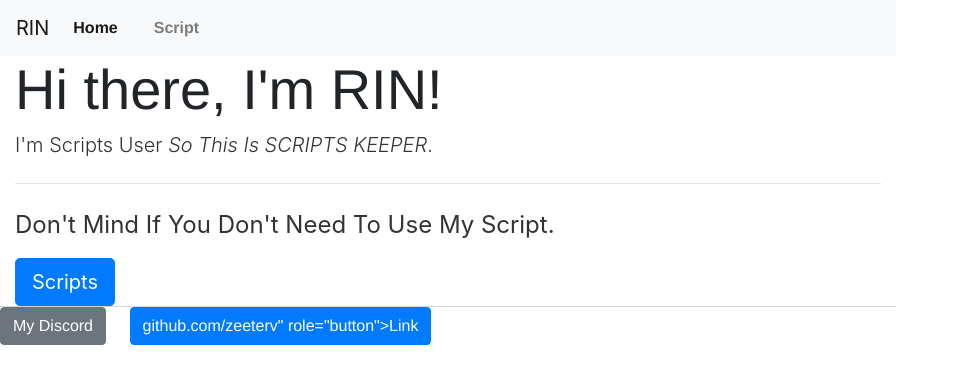
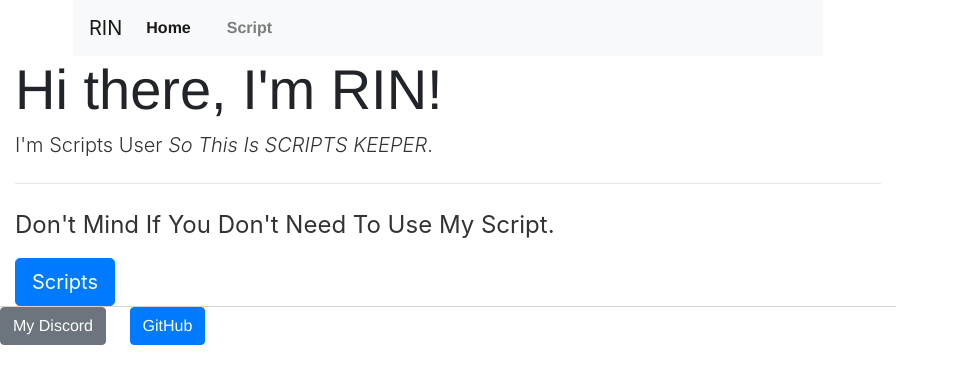
Before and after one commit to zeeterv/rinweb, a Jekyll site: the page built from index.html, in a window 1280 px wide. Shown: the top 384 px of the page, without its empty margins (0-959 px from the left). Built offline with Jekyll 4.4.1, drawn with Linux system fonts in a browser that asks for light colours.

Commit message:
Update default.html

```diff
--- a/_layouts/default.html
+++ b/_layouts/default.html
@@ -4,7 +4,7 @@
 			<title>{{ page.title }}</title>
 			<!-- link to main stylesheet -->
 			<link rel="stylesheet" type="text/css" href="/css/main.css">
-			 <link rel="stylesheet" href="https://maxcdn.bootstrapcdn.com/bootstrap/4.5.2/css/bootstrap.min.css">
+			<link rel="stylesheet" href="https://maxcdn.bootstrapcdn.com/bootstrap/4.5.2/css/bootstrap.min.css">
   			<script src="https://ajax.googleapis.com/ajax/libs/jquery/3.5.1/jquery.min.js"></script>
   			<script src="https://cdnjs.cloudflare.com/ajax/libs/popper.js/1.16.0/umd/popper.min.js"></script>
 			<script src="https://maxcdn.bootstrapcdn.com/bootstrap/4.5.2/js/bootstrap.min.js"></script>
@@ -16,7 +16,8 @@
  			</style>
 		</head>
 		<body>
-			<nav class="navbar navbar-expand-lg navbar-light bg-light">
+
+			<nav class="navbar navbar-expand-lg navbar-light bg-light" style="width: 750px; margin: 0 auto;">
 			  <a class="navbar-brand" href="/">RIN</a>
 			  <button class="navbar-toggler" type="button" data-toggle="collapse" data-target="#navbarSupportedContent" aria-controls="navbarSupportedContent" aria-expanded="false" aria-label="Toggle navigation">
 			    <span class="navbar-toggler-icon"></span>
@@ -39,8 +40,8 @@
 			</div><!-- /.container -->
 			<footer>
 	    		<ul>
-				<li><button type="button" class="btn btn-secondary" data-toggle="tooltip" data-placement="bottom" title="RIN"me#4555">My Discord</button></li>
-	        		<li><a class="btn btn-primary" href="https://github.com/zeeterv">github.com/zeeterv" role="button">Link</a></li>
+				<li><button type="button" class="btn btn-secondary" data-toggle="tooltip" data-placement="bottom" title=""RIN"me#4555"">My Discord</button></li>
+	        		<li><a class="btn btn-primary" href="https://github.com/zeeterv" role="button">GitHub</a></li>
 				</ul>
 			</footer>
 		</body>
```
